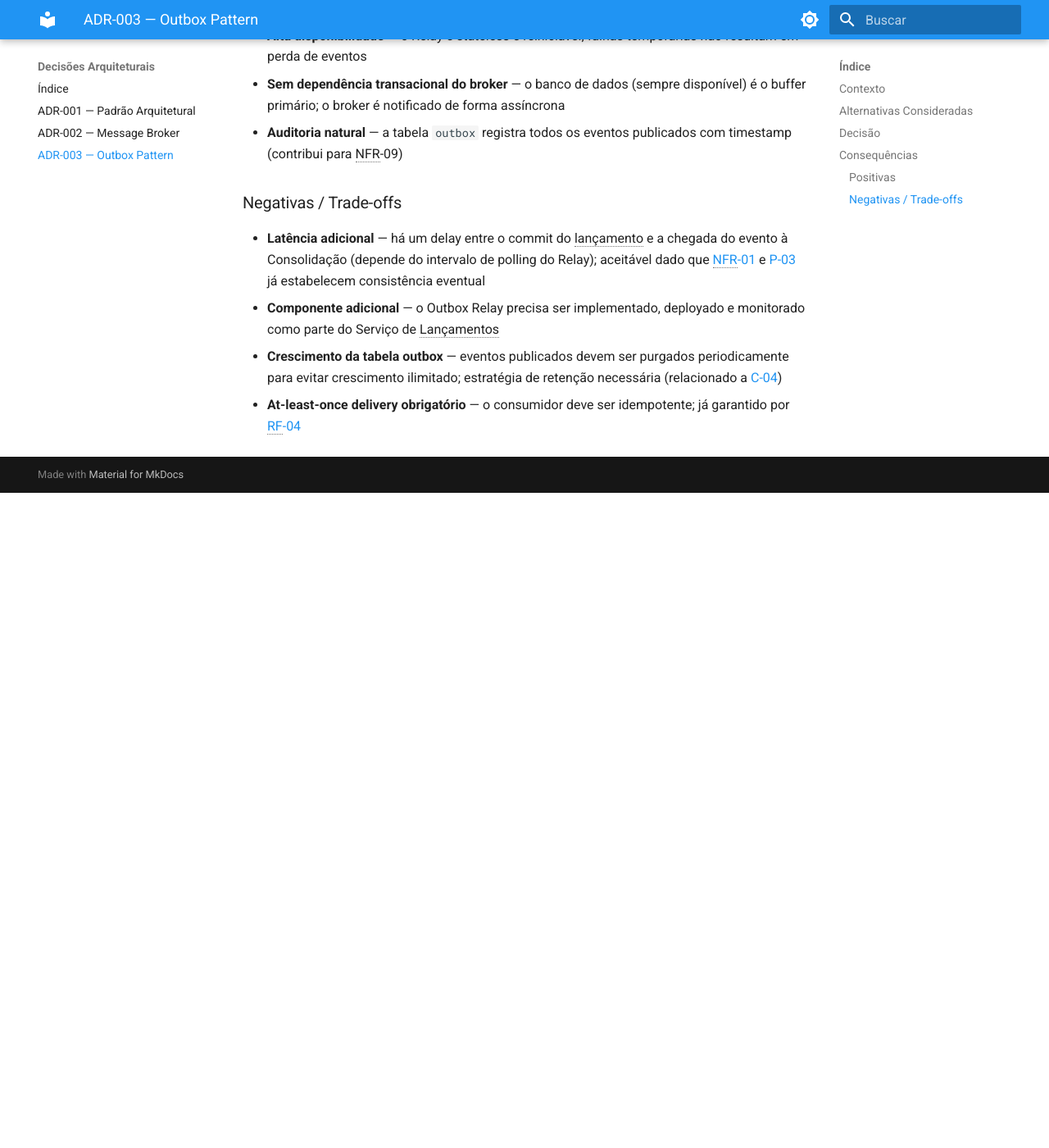
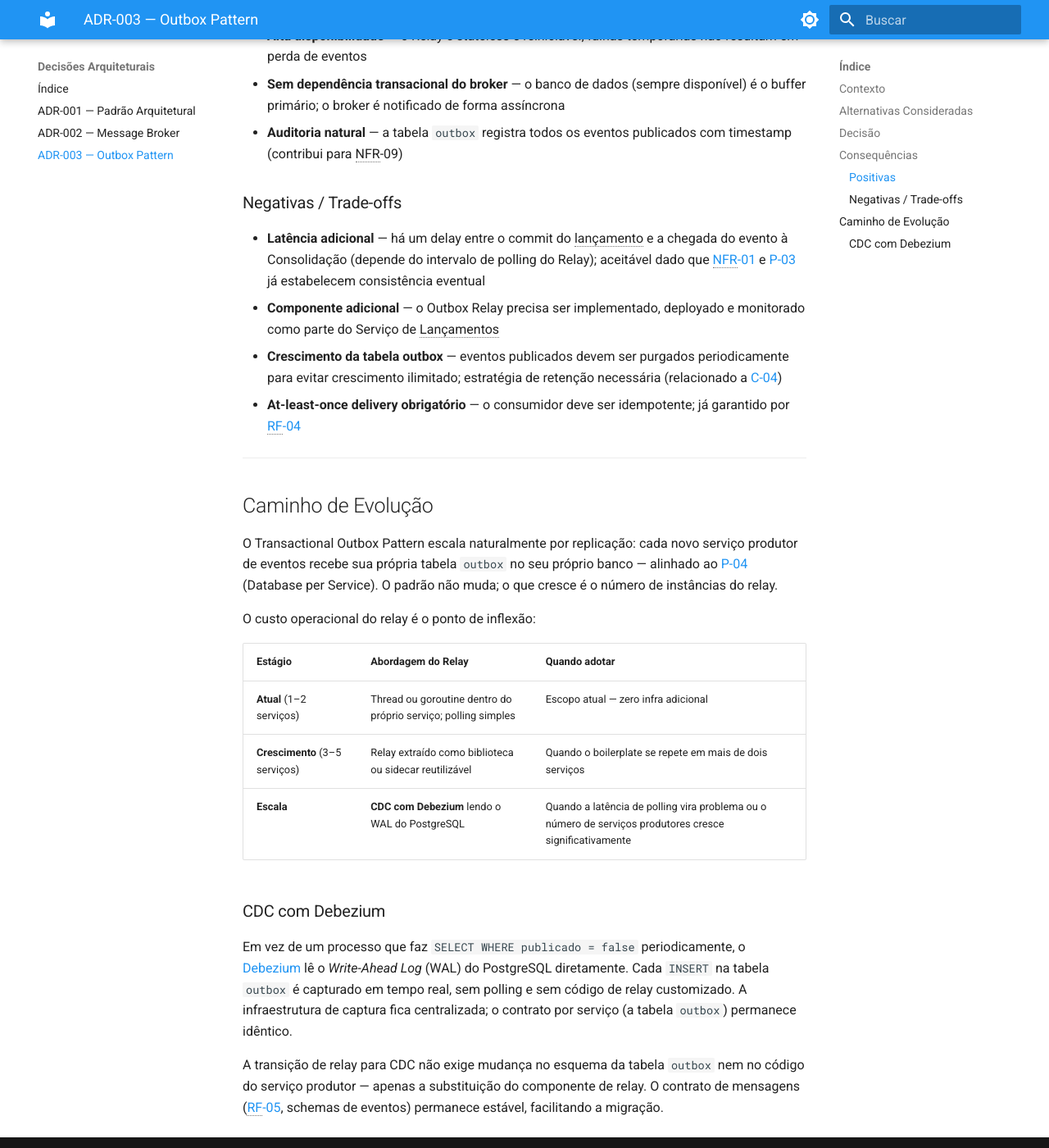
Before and after one commit to gsperim/account-engine-lab, an MkDocs documentation site: the page built from docs/adr/ADR-003-outbox-pattern.md, in a window 1280 px wide and 1400 px high, scrolled down 2235 px. Shown: the whole window at 82% size. Built offline with MkDocs 1.6.1 and Material for MkDocs 9.7.7, drawn with Linux system fonts in a browser that asks for light colours; before the commit the page ends 2836 px from its top, so only the background shows below that.

Commit message:
docs(adr-003): adicionar seção de caminho de evolução com CDC e Debezium
Documenta a estratégia de escala do Outbox Pattern: replicação por
serviço no curto prazo, extração do relay como biblioteca no médio prazo,
e migração para CDC com Debezium (WAL do PostgreSQL) quando a latência de
polling ou o volume de serviços produtores justificar.

Co-Authored-By: Claude Sonnet 4.6 <noreply@anthropic.com>

```diff
--- a/docs/adr/ADR-003-outbox-pattern.md
+++ b/docs/adr/ADR-003-outbox-pattern.md
@@ -88,3 +88,23 @@ Se o Relay cair entre a publicação e o UPDATE, o evento é republicado na pró
 - **Componente adicional** — o Outbox Relay precisa ser implementado, deployado e monitorado como parte do Serviço de Lançamentos
 - **Crescimento da tabela outbox** — eventos publicados devem ser purgados periodicamente para evitar crescimento ilimitado; estratégia de retenção necessária (relacionado a [C-04](../negocio/requisitos.md#c-04))
 - **At-least-once delivery obrigatório** — o consumidor deve ser idempotente; já garantido por [RF-04](../negocio/requisitos.md#rf-04)
+
+---
+
+## Caminho de Evolução
+
+O Transactional Outbox Pattern escala naturalmente por replicação: cada novo serviço produtor de eventos recebe sua própria tabela `outbox` no seu próprio banco — alinhado ao [P-04](../negocio/principios.md#p-04) (Database per Service). O padrão não muda; o que cresce é o número de instâncias do relay.
+
+O custo operacional do relay é o ponto de inflexão:
+
+| Estágio | Abordagem do Relay | Quando adotar |
+|---|---|---|
+| **Atual** (1–2 serviços) | Thread ou goroutine dentro do próprio serviço; polling simples | Escopo atual — zero infra adicional |
+| **Crescimento** (3–5 serviços) | Relay extraído como biblioteca ou sidecar reutilizável | Quando o boilerplate se repete em mais de dois serviços |
+| **Escala** | **CDC com Debezium** lendo o WAL do PostgreSQL | Quando a latência de polling vira problema ou o número de serviços produtores cresce significativamente |
+
+### CDC com Debezium
+
+Em vez de um processo que faz `SELECT WHERE publicado = false` periodicamente, o [Debezium](https://debezium.io/) lê o *Write-Ahead Log* (WAL) do PostgreSQL diretamente. Cada `INSERT` na tabela `outbox` é capturado em tempo real, sem polling e sem código de relay customizado. A infraestrutura de captura fica centralizada; o contrato por serviço (a tabela `outbox`) permanece idêntico.
+
+A transição de relay para CDC não exige mudança no esquema da tabela `outbox` nem no código do serviço produtor — apenas a substituição do componente de relay. O contrato de mensagens ([RF-05](../negocio/requisitos.md#rf-05), schemas de eventos) permanece estável, facilitando a migração.
```
